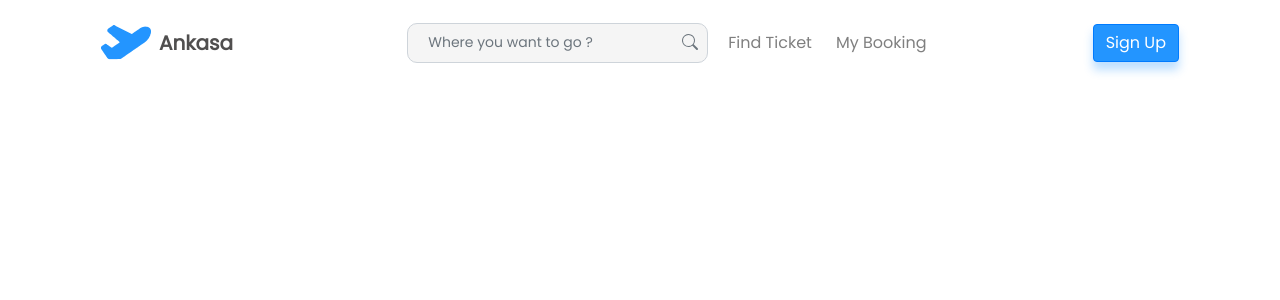
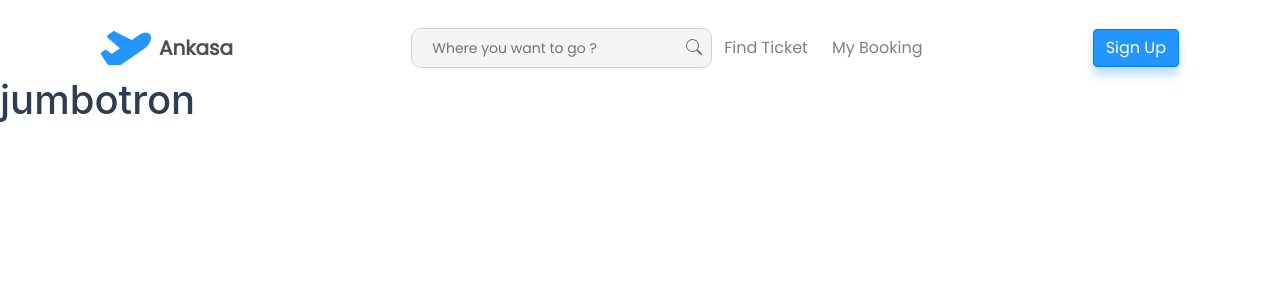
Before and after one commit to RPHertiansa/ankasa, a Vue app: page / in a window 1280 px wide. Shown: the top 300 px of the page. Built offline with nearby package versions, Linux system fonts and the light colour scheme.

Commit message:
update navbar3

```diff
--- a/src/App.vue
+++ b/src/App.vue
@@ -8,14 +8,11 @@
 @import url('https://fonts.googleapis.com/css2?family=Poppins&display=swap');
 
 #app {
-  font-family: Avenir, Helvetica, Arial, sans-serif;
   -webkit-font-smoothing: antialiased;
   -moz-osx-font-smoothing: grayscale;
-  text-align: center;
   color: #2c3e50;
   margin: 0;
   padding: 0;
   box-sizing: border-box;
-
 }
 </style>
--- /dev/null
+++ b/src/component/Jumbotron.vue
@@ -0,0 +1,11 @@
+<template>
+  <div>
+    <h1>jumbotron</h1>
+  </div>
+</template>
+
+<script>
+export default {
+  name: 'Jumbotron'
+}
+</script>
--- a/src/component/Navbar.vue
+++ b/src/component/Navbar.vue
@@ -1,13 +1,12 @@
 <template>
   <div class="navbar-all">
-    <div>
       <div class="container navbar-content">
         <b-navbar toggleable="lg" type="light" variant="white">
           <img src="../assets/img/planeBlue.png" alt="plane-logo" class="mr-2">
           <b-navbar-brand href="#" class="brand-name">Ankasa</b-navbar-brand>
           <b-navbar-toggle target="nav-collapse"></b-navbar-toggle>
-          <b-collapse id="nav-collapse" is-nav>
-            <b-navbar-nav class="m-auto">
+          <b-collapse id="nav-collapse" class="nav-responsive" is-nav>
+            <b-navbar-nav class="m-auto main-navbar">
               <b-nav-form>
                 <div class="form">
                   <b-form-input
@@ -18,18 +17,13 @@
                   <button><b-icon icon="search" variant="secondary"></b-icon></button>
                 </div>
               </b-nav-form>
-              <b-nav-item href="#" class="btn-route ml-3"
-                >Find Ticket</b-nav-item
-              >
-              <b-nav-item href="#" class="btn-route ml-2"
-                >My Booking</b-nav-item
-              >
+              <b-nav-item href="#" class="btn-route ml-2">Find Ticket</b-nav-item>
+              <b-nav-item href="#" class="btn-route ml-2">My Booking</b-nav-item>
             </b-navbar-nav>
             <button class="btn btn-primary btn-signin">Sign Up</button>
           </b-collapse>
         </b-navbar>
       </div>
-    </div>
   </div>
 </template>
 
@@ -42,11 +36,7 @@ export default {
 <style scoped>
 .navbar-all {
   font-family: "Poppins", sans-serif;
-  height: 85px;
-  display: flex;
-  flex-direction: column;
-  justify-content: center;
-  width: 100%;
+  padding-top: 20px;
 }
 
 .brand-name {
@@ -93,4 +83,28 @@ export default {
   background-color: transparent;
   margin-left: -40px;
 }
+@media screen and (max-width: 992px) {
+  .btn-route {
+    display: block;
+  }
+  .btn-route:hover::after {
+    position: unset;
+    width: 100%;
+    margin-top: -5px;
+  }
+  .main-navbar {
+    display: grid;
+    grid-template-columns: 1fr;
+    gap: 15px;
+  }
+  .nav-responsive {
+    padding-left: 15px;
+  }
+  .nav-responsive .btn-signin {
+    margin-top: 12px;
+  }
+  .nav-responsive form {
+    margin-top: 15px;
+  }
+}
 </style>
--- a/src/views/Home.vue
+++ b/src/views/Home.vue
@@ -1,16 +1,19 @@
 <template>
   <div class="home">
     <Navbar />
+    <Jumbotron />
   </div>
 </template>
 
 <script>
 import Navbar from '../component/Navbar'
+import Jumbotron from '../component/Jumbotron'
 
 export default {
   name: 'Home',
   components: {
-    Navbar
+    Navbar,
+    Jumbotron
   }
 }
 </script>
```
